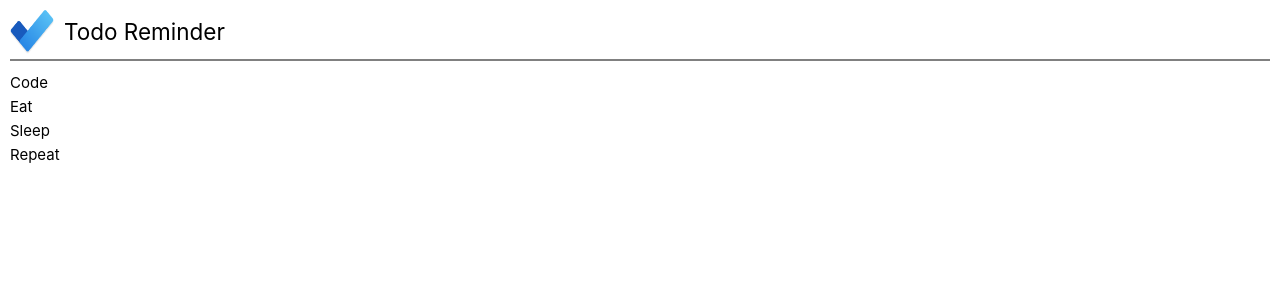
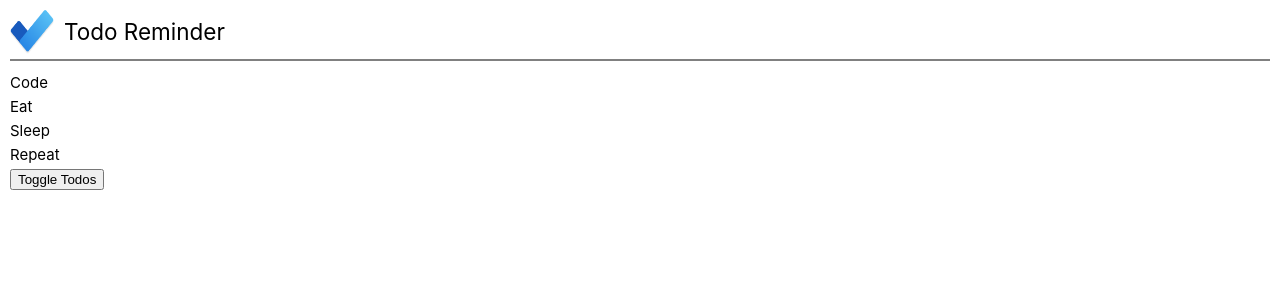
Before and after one commit to itsmikupaths/todo-reminder-app, a Vue app: page / in a window 1280 px wide. Shown: the top 300 px of the page. Built offline with nearby package versions, Linux system fonts and the light colour scheme.

Commit message:
L5 event handling start

```diff
--- a/src/App.vue
+++ b/src/App.vue
@@ -14,18 +14,17 @@
 
 <template>
   <header>
-    <!-- v-bind: directive -->
     <img :src="logoPath" :alt="title">
     <h2>{{ title }}</h2>
   </header>
 
   <main>
-    <!-- v-if directive -->
     <ul v-if="showList">
-      <!-- v-for directive -->
       <li v-for="todo in todos">{{ todo }}</li>
     </ul>
   </main>
+
+  <button>Toggle Todos</button>
 </template>
 
 <style scoped>
```
